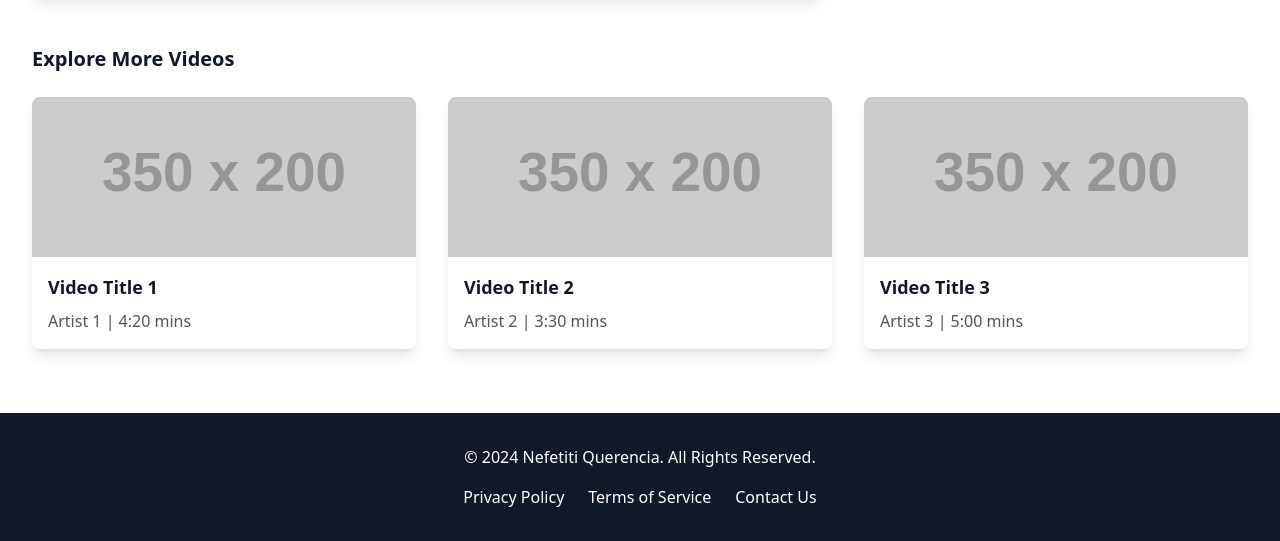
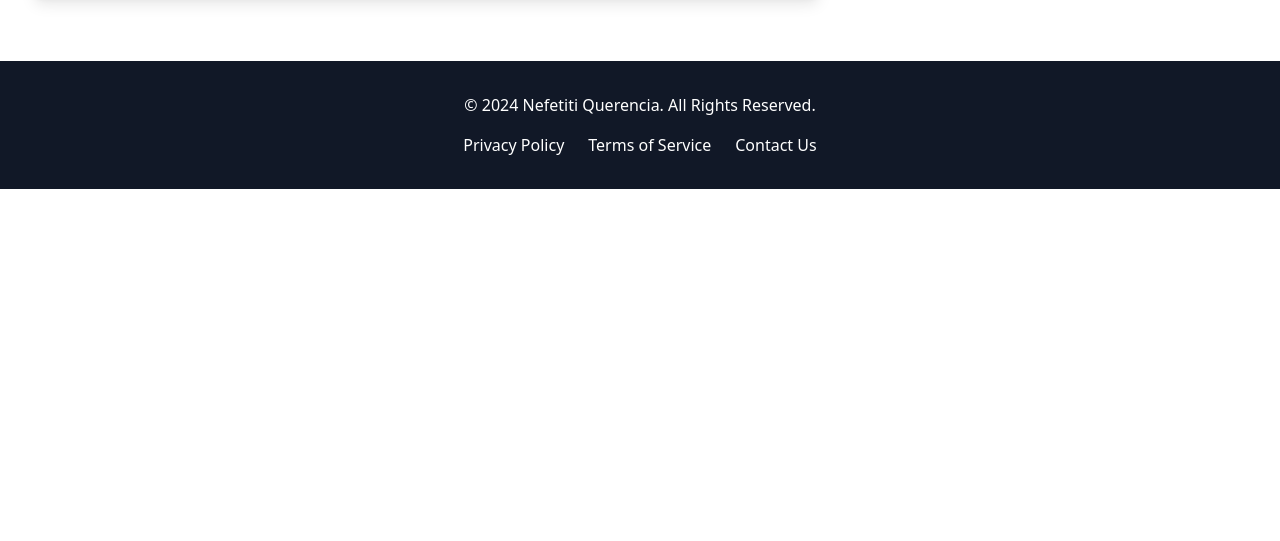
Before and after one commit to d0vel-20/VAG2, a website: page public/nefertitiVideo.html in a window 1280 px wide. Shown: the part 1471-2012 px from the top of the page. After the commit the page ends 1660 px from the top, so only its background shows below. Drawn offline with nearby package versions, Linux system fonts and the light colour scheme; placeholder pictures from the web are drawn by us.

Commit message:
test client

```diff
--- a/public/nefertitiVideo.html
+++ b/public/nefertitiVideo.html
@@ -150,45 +150,7 @@
         </div>
       </div>
 
-      <!-- Other Videos Section -->
-      <div class="mt-12">
-        <h3 class="text-xl font-semibold text-gray-900 mb-6">Explore More Videos</h3>
 
-        <div class="grid grid-cols-1 md:grid-cols-2 lg:grid-cols-3 gap-8">
-          <!-- Video 1 -->
-          <div class="bg-white rounded-lg shadow-lg overflow-hidden">
-            <a href="/video-page-1">
-              <img src="https://via.placeholder.com/350x200.png?text=Video+1" alt="Video 1" class="w-full h-40 object-cover">
-            </a>
-            <div class="p-4">
-              <h4 class="text-lg font-semibold text-gray-900">Video Title 1</h4>
-              <p class="text-gray-600 mt-2">Artist 1 | 4:20 mins</p>
-            </div>
-          </div>
-
-          <!-- Video 2 -->
-          <div class="bg-white rounded-lg shadow-lg overflow-hidden">
-            <a href="/video-page-2">
-              <img src="https://via.placeholder.com/350x200.png?text=Video+2" alt="Video 2" class="w-full h-40 object-cover">
-            </a>
-            <div class="p-4">
-              <h4 class="text-lg font-semibold text-gray-900">Video Title 2</h4>
-              <p class="text-gray-600 mt-2">Artist 2 | 3:30 mins</p>
-            </div>
-          </div>
-
-          <!-- Video 3 -->
-          <div class="bg-white rounded-lg shadow-lg overflow-hidden">
-            <a href="/video-page-3">
-              <img src="https://via.placeholder.com/350x200.png?text=Video+3" alt="Video 3" class="w-full h-40 object-cover">
-            </a>
-            <div class="p-4">
-              <h4 class="text-lg font-semibold text-gray-900">Video Title 3</h4>
-              <p class="text-gray-600 mt-2">Artist 3 | 5:00 mins</p>
-            </div>
-          </div>
-        </div>
-      </div>
 
     </div>
   </section>
```
